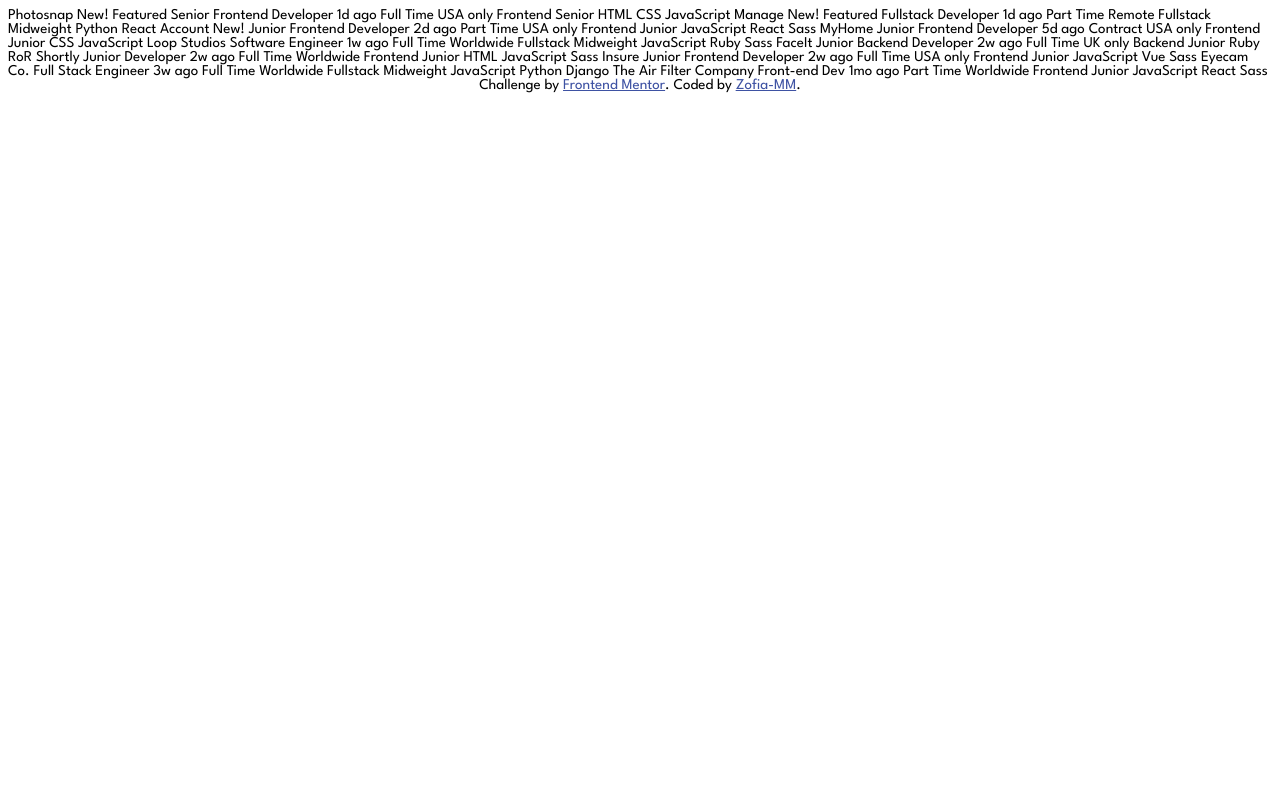
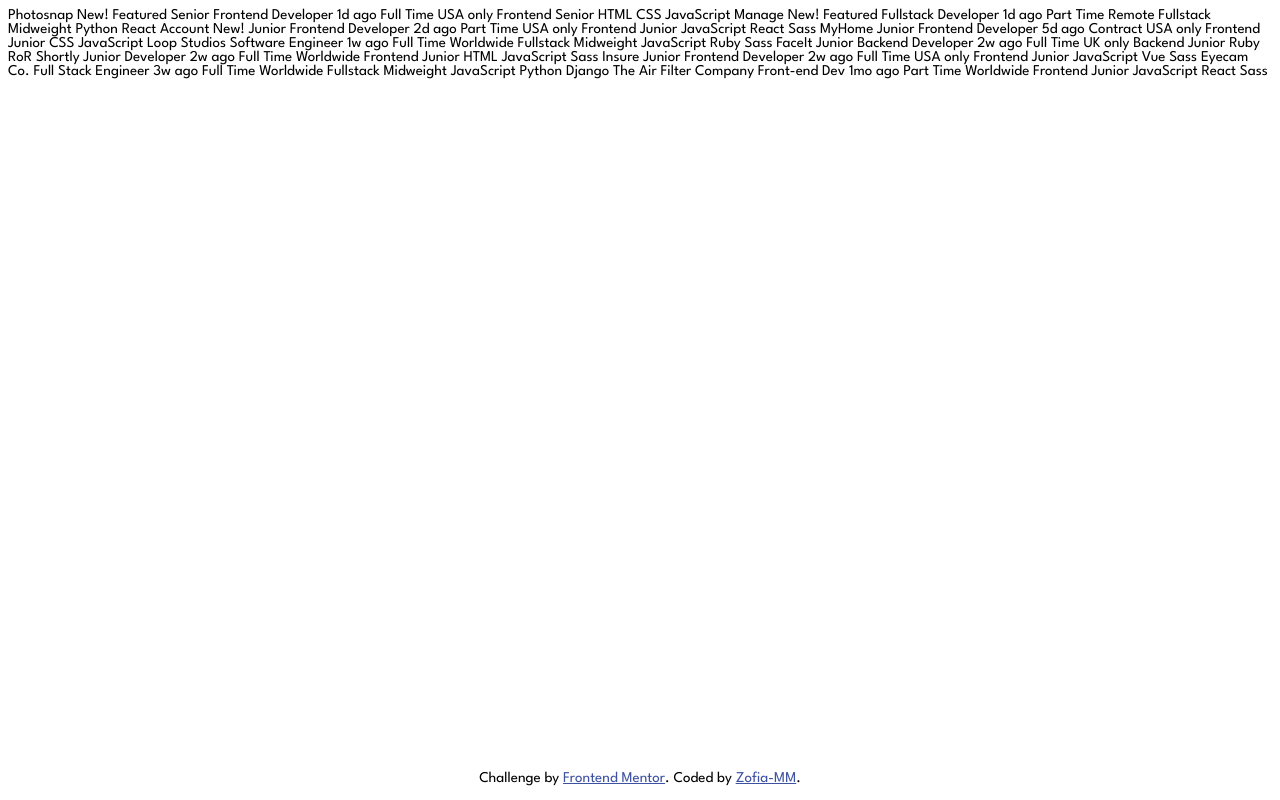
Before and after one commit to zofia-mm/job-listings, an Angular app: page / in a window 1280 px wide. Built offline with nearby package versions, Linux system fonts and the light colour scheme.

Commit message:
divided webpage into header, main and footer

```diff
--- a/src/app/app.component.html
+++ b/src/app/app.component.html
@@ -1,3 +1,8 @@
+<header>
+
+</header>
+<main>
+
   <!-- Item Start -->
   Photosnap
   New!
@@ -168,9 +173,12 @@
   Sass
   <!-- Item End -->
 
+</main>
 <footer>
+
   <div class="attribution">
     Challenge by <a href="https://www.frontendmentor.io?ref=challenge" target="_blank">Frontend Mentor</a>.
     Coded by <a href="https://www.linkedin.com/in/zofia-mm/">Zofia-MM</a>.
   </div>
+
 </footer>
--- a/src/app/app.component.scss
+++ b/src/app/app.component.scss
@@ -1,2 +1,7 @@
 .attribution { text-align: center; }
 .attribution a { color: hsl(228, 45%, 44%); }
+
+footer {
+  position: absolute;
+  bottom: 1rem; left: 0; right: 0;
+}
```
Lines whose indentation alone changed are shown as unchanged.
